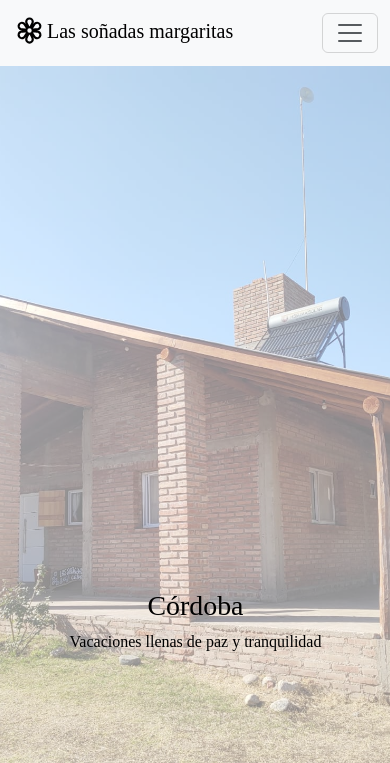
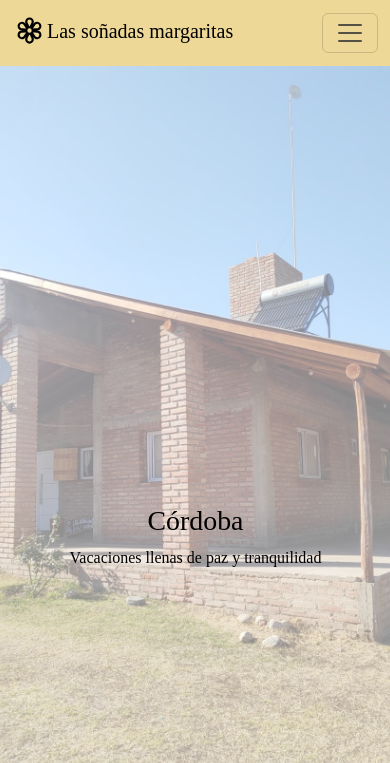
Before and after one commit to thiagoVsosa0112/casaCordoba, a plain HTML site: page index.html in a window 390 px wide. Shown: the top 763 px of the page. Drawn offline with nearby package versions, Linux system fonts and the light colour scheme.

Commit message:
arreglo nav

```diff
--- a/css/style.css
+++ b/css/style.css
@@ -20,8 +20,7 @@
   display: flex;
   justify-content: right;
   align-items: center;
-  margin-right: 0px;
-  height: 50px; }
+  margin-right: 0px; }
 
 .fondo {
   opacity: 0.5;
@@ -167,14 +166,15 @@ p {
 
 @media screen and (max-width: 720px) {
   nav {
-    width: 100vw; }
+    width: 100vw;
+    background-color: #edd897 !important; }
   .logo {
     height: 35px;
     width: 35px;
     margin-bottom: 5px; }
   .fondo {
     opacity: 0.5;
-    height: 100vh;
+    height: 90vh;
     object-fit: cover;
     width: 100vw; }
   .ubicacion {
--- a/index.html
+++ b/index.html
@@ -17,7 +17,7 @@
 
 <body>
   <header class="header">
-    <nav id="nav" class="navbar navbar-expand-lg bg-body-tertiary">
+    <nav id="nav" class="navbar navbar-expand-lg">
       <div class="container-fluid">
         <a class="navbar-brand inicio" href="./index.html"><img src="./img/flower3.svg" class="logo" alt="logo margarita">Las
           soñadas margaritas</a>
--- a/scss/utils/header.scss
+++ b/scss/utils/header.scss
@@ -1,6 +1,6 @@
 nav{
     width: 100vw;
-
+    background-color: #edd897 !important;
   }
   .logo{
     height: 35px;
@@ -9,7 +9,7 @@ nav{
   }
   .fondo{
     opacity: 0.5;
-    height: 70vh;
+    height: 90vh;
     object-fit: cover;
     width: 100vw;
   }
```
